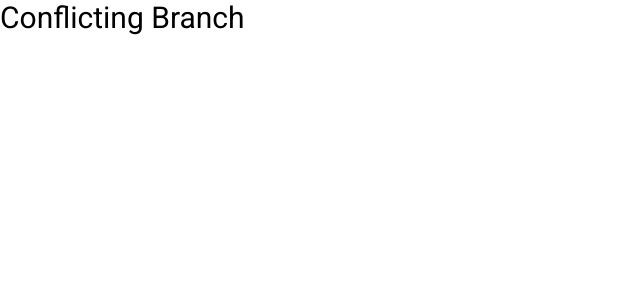
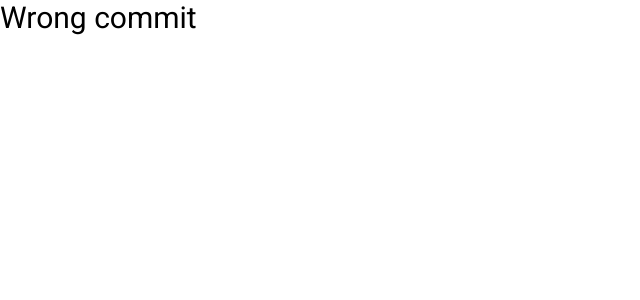
Before and after one commit to RafaelSchuster/Git-Branching, a React (Create React App) app: page / in a window 1280 px wide. Shown: the top 300 px of the page, without its empty margins (0-640 px from the left). Built offline with nearby package versions, Linux system fonts and the light colour scheme.

Commit message:
wronging

```diff
--- a/src/App.jsx
+++ b/src/App.jsx
@@ -4,7 +4,7 @@ import './App.css';
 function App() {
   return (
     <div>
-      Conflicting Branch
+      Wrong commit
     </div>
   );
 }
```
